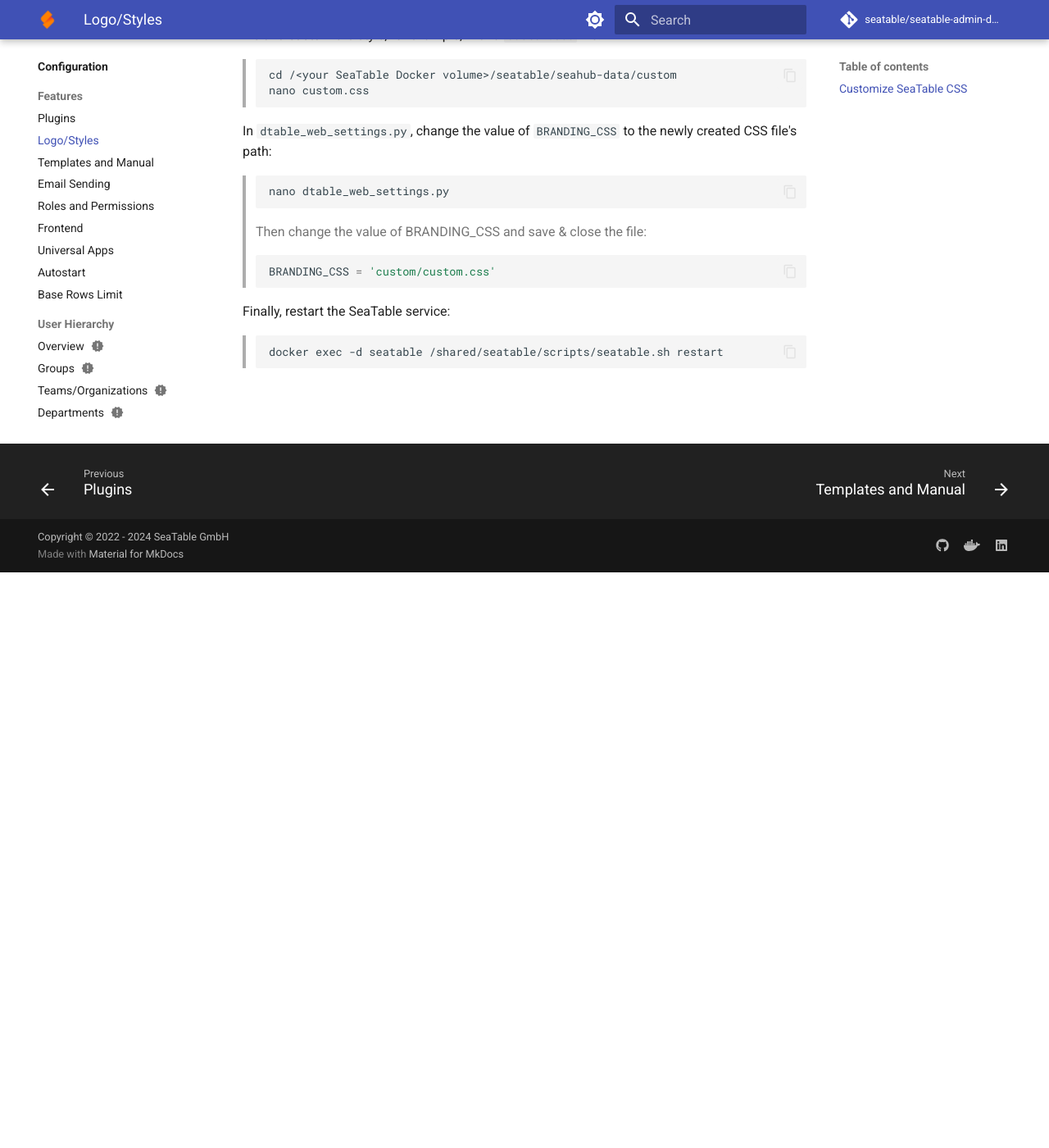
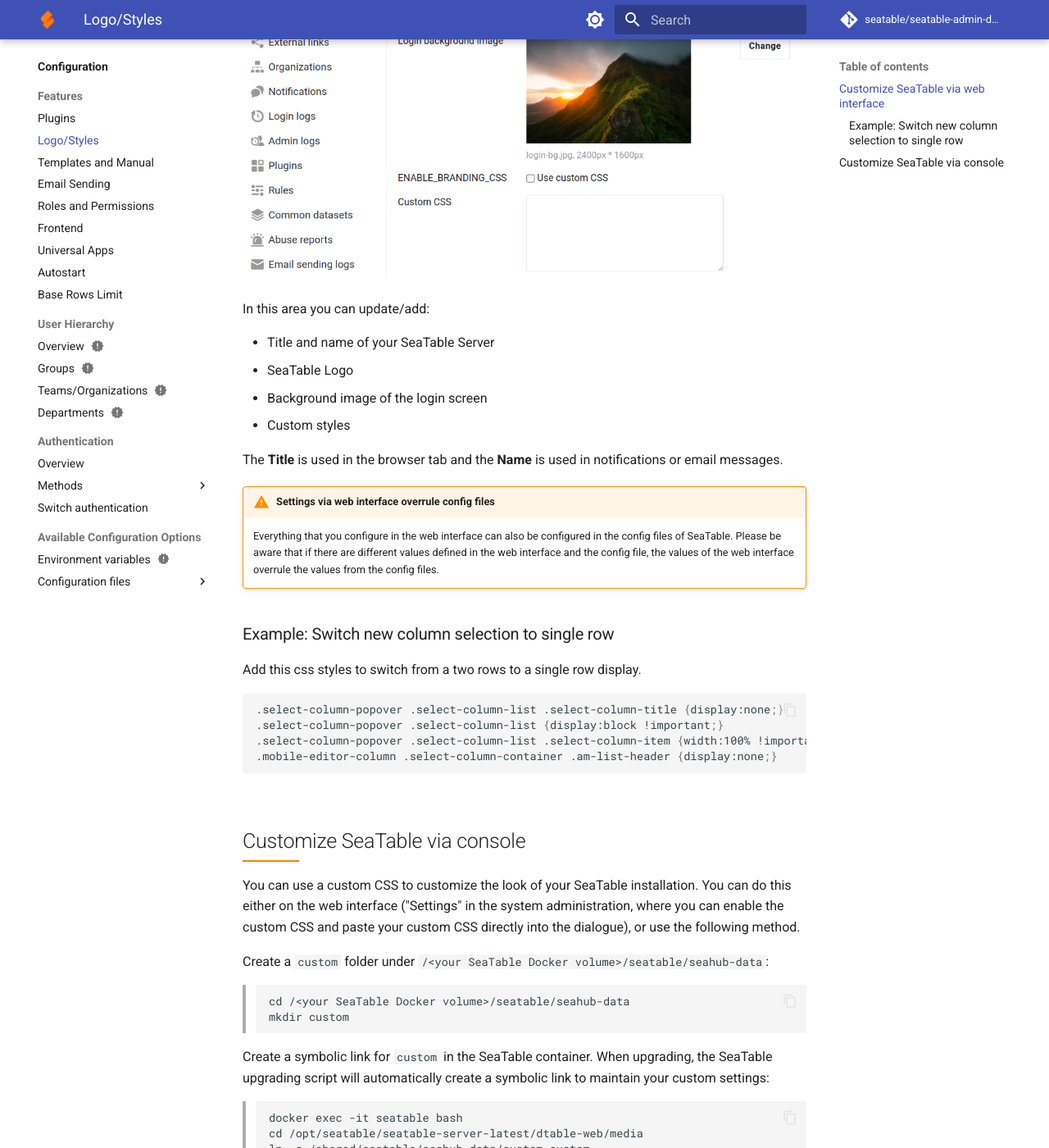
Before and after one commit to seatable/seatable-admin-docs, an MkDocs documentation site: the page built from docs/config/custom_css.md, in a window 1280 px wide and 1400 px high, scrolled down 702 px. Shown: the whole window at 82% size. Built offline with MkDocs 1.6.1 and Material for MkDocs 9.7.7, drawn with Linux system fonts in a browser that asks for light colours; comment, search, counter and statistics services are not loaded; some of the changed text lies outside the part shown.

Commit message:
updated style

````diff
--- a/docs/config/custom_css.md
+++ b/docs/config/custom_css.md
@@ -1,16 +1,50 @@
-# Custom CSS
+# Custom Styles and Logo
+
+To make SeaTable look like you want you can update the logo, change colors and add custom styles. This can be done either as system administrator via the web interface or you can do this on the command line.
+
+## Customize SeaTable via web interface
+
+Login to your SeaTable Server as system administrator and switch to the system admin area. Select the navigation point `Settings`.
+
+![n8n SeaTable Community node](/images/seatable-customizing-web-interface.png)
+
+In this area you can update/add:
+
+- Title and name of your SeaTable Server
+- SeaTable Logo
+- Background image of the login screen
+- Custom styles
+
+The **Title** is used in the browser tab and the **Name** is used in notifications or email messages.
+
+!!! warning "Settings via web interface overrule config files"
+
+    Everything that you configure in the web interface can also be configured in the config files of SeaTable. Please be aware that if there are different values defined in the web interface and the config file, the values of the web interface overrule the values from the config files.
+
+### Example: Switch new column selection to single row
+
+Add this css styles to switch from a two rows to a single row display.
+
+```bash
+.select-column-popover .select-column-list .select-column-title {display:none;}
+.select-column-popover .select-column-list {display:block !important;}
+.select-column-popover .select-column-list .select-column-item {width:100% !important;}
+.mobile-editor-column .select-column-container .am-list-header {display:none;}
+```
+
+## Customize SeaTable via console
 
 You can use a custom CSS to customize the look of your SeaTable installation. You can do this either on the web interface ("Settings" in the system administration, where you can enable the custom CSS and paste your custom CSS directly into the dialogue), or use the following method.
 
-## Customize SeaTable CSS
+Create a `custom` folder under `/<your SeaTable Docker volume>/seatable/seahub-data`:
 
-Create a `custom` folder under `/<your SeaTable Docker volume>/seatable/seahub-data`:
 > ```
 > cd /<your SeaTable Docker volume>/seatable/seahub-data
 > mkdir custom
 > ```
 
 Create a symbolic link for `custom` in the SeaTable container. When upgrading, the SeaTable upgrading script will automatically create a symbolic link to maintain your custom settings:
+
 > ```
 > docker exec -it seatable bash
 > cd /opt/seatable/seatable-server-latest/dtable-web/media
@@ -18,21 +52,26 @@
 > ```
 
 Under `/<your SeaTable Docker volume>/seatable/seahub-data/custom`, create the new CSS file and custom the style, for example, with a `custom.css` file:
+
 > ```
 > cd /<your SeaTable Docker volume>/seatable/seahub-data/custom
 > nano custom.css
 > ```
 
 In `dtable_web_settings.py`, change the value of `BRANDING_CSS` to the newly created CSS file's path:
+
 > ```
 > nano dtable_web_settings.py
 > ```
-Then change the value of BRANDING_CSS and save & close the file:
+>
+> Then change the value of BRANDING_CSS and save & close the file:
+>
 > ```python
 > BRANDING_CSS = 'custom/custom.css'
 > ```
 
 Finally, restart the SeaTable service:
+
 > ```
 > docker exec -d seatable /shared/seatable/scripts/seatable.sh restart
 > ```
````
Also changed, not shown: docs/images/seatable-customizing-web-interface.png (added).
